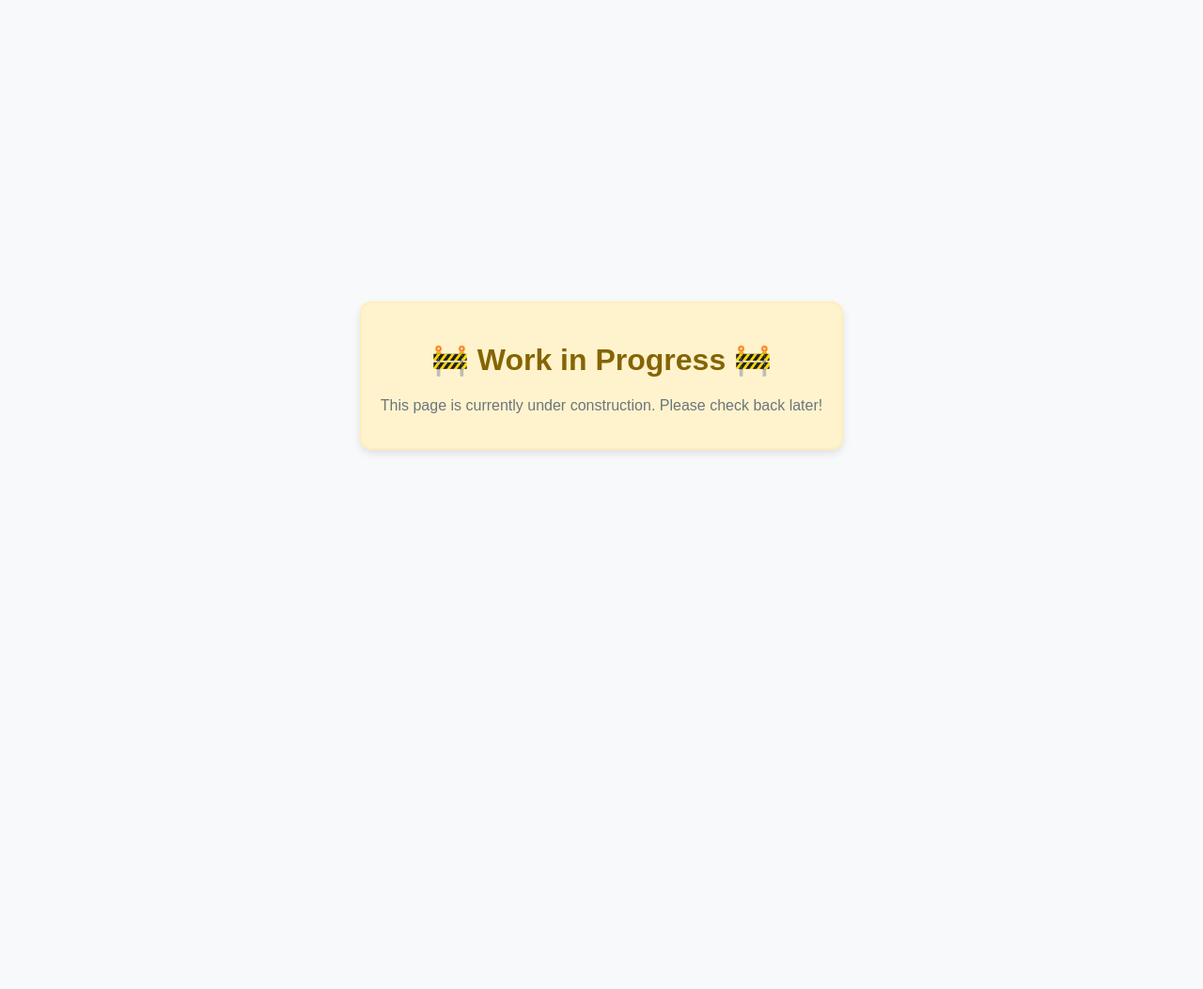
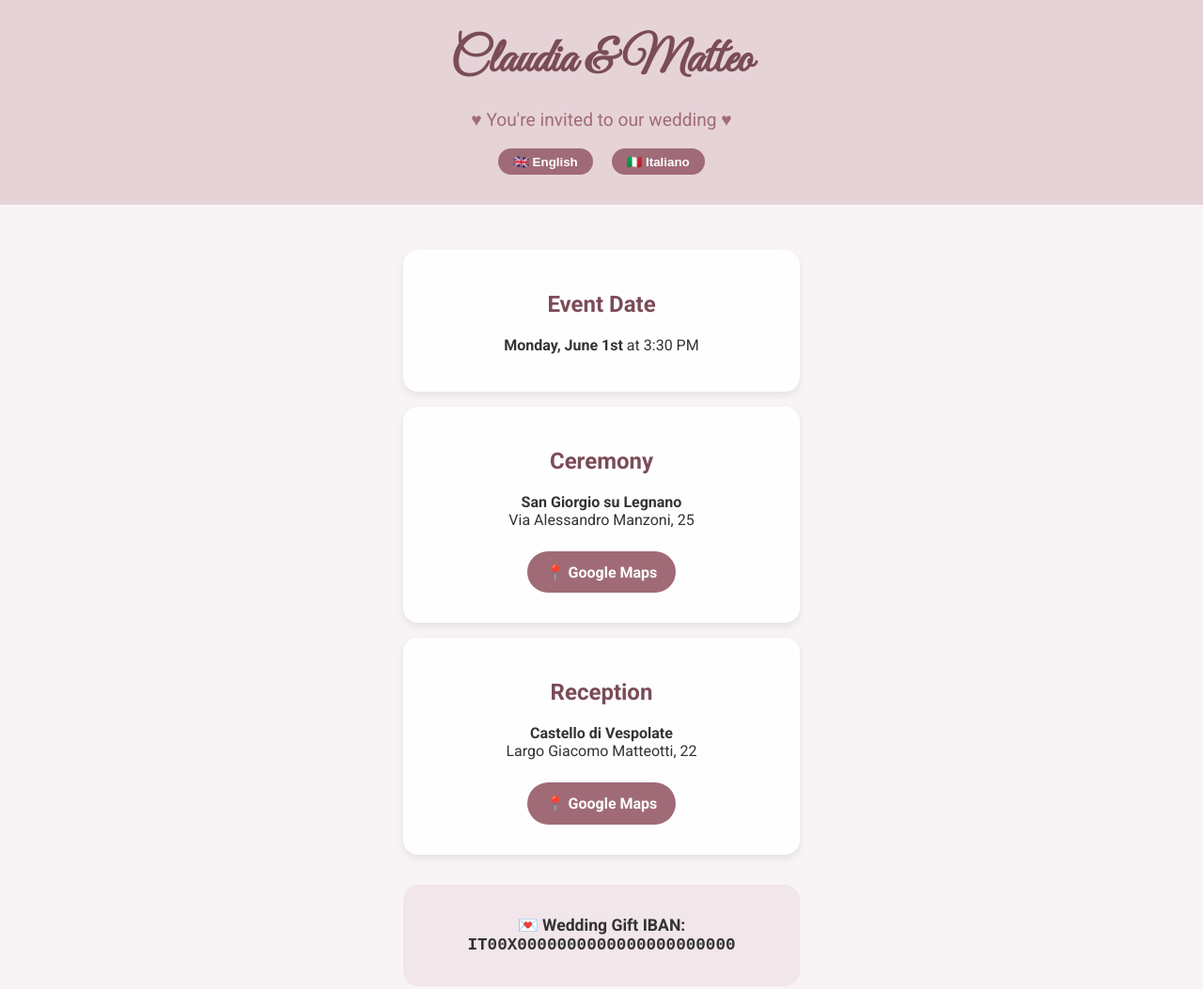
Before and after one commit to Matteo-Negro/claudia-matteo-2026, a plain HTML site: page index.html in a window 1280 px wide. Shown: the top 1053 px of the page at 94% size. Before the commit the page ends 800 px from the top, so only its background shows below. Drawn offline with Linux system fonts and the light colour scheme.

Commit message:
Version 0

```diff
--- a/index.html
+++ b/index.html
@@ -3,37 +3,80 @@
 <head>
   <meta charset="UTF-8">
   <meta name="viewport" content="width=device-width, initial-scale=1.0">
-  <title>Work in Progress</title>
-  <style>
-    body {
-      font-family: Arial, sans-serif;
-      background-color: #f8f9fa;
-      display: flex;
-      justify-content: center;
-      align-items: center;
-      height: 100vh;
-      margin: 0;
-    }
-    .message {
-      text-align: center;
-      padding: 20px;
-      background: #fff3cd;
-      border: 2px solid #ffeeba;
-      border-radius: 12px;
-      box-shadow: 0 4px 8px rgba(0,0,0,0.1);
-    }
-    h1 {
-      color: #856404;
-    }
-    p {
-      color: #6c757d;
-    }
-  </style>
+  <title>Claudia & Matteo - Wedding</title>
+  <link rel="preconnect" href="https://fonts.googleapis.com">
+  <link rel="preconnect" href="https://fonts.gstatic.com" crossorigin>
+  <link href="https://fonts.googleapis.com/css2?family=Great+Vibes&family=Roboto:wght@300;400;700&display=swap" rel="stylesheet">
+  <link rel="stylesheet" href="style.css">
 </head>
 <body>
-  <div class="message">
-    <h1>🚧 Work in Progress 🚧</h1>
-    <p>This page is currently under construction. Please check back later!</p>
+
+<header>
+  <h1>Claudia & Matteo</h1>
+  <p class="hearts lang en">♥ You're invited to our wedding ♥</p>
+  <p class="hearts lang it">♥ Siete invitati al nostro matrimonio ♥</p>
+
+  <!-- Language switch -->
+  <div class="lang-switch">
+    <button onclick="setLang('en')">🇬🇧 English</button>
+    <button onclick="setLang('it')">🇮🇹 Italiano</button>
   </div>
+</header>
+
+<section class="section">
+  <div class="info-card">
+    <h2 class="lang en">Event Date</h2>
+    <h2 class="lang it">Data</h2>
+    <p class="lang en"><strong>Monday, June 1st</strong> at 3:30 PM</p>
+    <p class="lang it"><strong>Lunedì 1 Giugno</strong> alle ore 15:30</p>
+  </div>
+
+  <div class="info-card">
+    <h2 class="lang en">Ceremony</h2>
+    <h2 class="lang it">Cerimonia</h2>
+    <p class="lang en"><strong>San Giorgio su Legnano</strong><br>Via Alessandro Manzoni, 25</p>
+    <p class="lang it"><strong>San Giorgio su Legnano</strong><br>Via Alessandro Manzoni, 25</p>
+    <a class="button" href="https://maps.google.com/?q=Via+Alessandro+Manzoni+25,+San+Giorgio+su+Legnano" target="_blank">📍 Google Maps</a>
+  </div>
+
+  <div class="info-card">
+    <h2 class="lang en">Reception</h2>
+    <h2 class="lang it">Ricevimento</h2>
+    <p class="lang en"><strong>Castello di Vespolate</strong><br>Largo Giacomo Matteotti, 22</p>
+    <p class="lang it"><strong>Castello di Vespolate</strong><br>Largo Giacomo Matteotti, 22</p>
+    <a class="button" href="https://maps.google.com/?q=Largo+Giacomo+Matteotti+22,+Vespolate" target="_blank">📍 Google Maps</a>
+  </div>
+
+  <div class="iban">
+    <p class="lang en">💌 Wedding Gift IBAN:<br><code>IT00X0000000000000000000000</code></p>
+    <p class="lang it">💌 IBAN Lista Nozze:<br><code>IT00X0000000000000000000000</code></p>
+  </div>
+</section>
+
+<section class="section">
+  <h2 class="lang en">Our Journey</h2>
+  <h2 class="lang it">La Nostra Storia</h2>
+  <div class="gallery">
+    <img src="assets/img-01.jpeg" alt="Photo 1">
+    <img src="assets/img-02.jpeg" alt="Photo 2">
+    <img src="assets/img-03.jpeg" alt="Photo 3">
+  </div>
+</section>
+
+<footer>
+  <p class="lang en">With love, Claudia & Matteo ❤️</p>
+  <p class="lang it">Con affetto, Claudia & Matteo ❤️</p>
+</footer>
+
+<script>
+function setLang(lang) {
+  document.querySelectorAll('.lang').forEach(el => {
+    el.style.display = el.classList.contains(lang) ? '' : 'none';
+  });
+}
+// default: English
+setLang('en');
+</script>
+
 </body>
 </html>
--- /dev/null
+++ b/style.css
@@ -0,0 +1,108 @@
+body {
+    margin: 0;
+    font-family: 'Roboto', sans-serif;
+    background-color: #f8f4f5;
+    color: #333;
+    text-align: center;
+  }
+
+  header {
+    background-color: rgba(229, 208, 213, 0.9);
+    padding: 2rem;
+  }
+
+  header h1 {
+    font-family: 'Great Vibes', cursive;
+    font-size: 3.2rem;
+    margin: 0;
+    color: #7a4c58;
+  }
+
+  .hearts {
+    font-size: 1.2rem;
+    color: #a06b77;
+  }
+
+  /* language switch buttons */
+  .lang-switch {
+    margin-top: 1rem;
+  }
+  .lang-switch button {
+    margin: 0 0.5rem;
+    padding: 0.4rem 1rem;
+    border: none;
+    border-radius: 1rem;
+    background: #a06b77;
+    color: white;
+    font-weight: bold;
+    cursor: pointer;
+  }
+  .lang-switch button:hover {
+    background: #7a4c58;
+  }
+
+  /* main section, limited to 1/3 width */
+  .section {
+    width: 33%;
+    min-width: 320px;
+    margin: 0 auto;
+    padding: 2rem 1rem;
+  }
+
+  .info-card {
+    background: rgba(255, 255, 255, 0.95);
+    margin: 1rem auto;
+    padding: 1.5rem;
+    border-radius: 1rem;
+    box-shadow: 0 4px 8px rgba(0,0,0,0.08);
+  }
+
+  h2 {
+    color: #7a4c58;
+  }
+
+  a.button {
+    display: inline-block;
+    margin: 0.5rem 0;
+    padding: 0.8rem 1.2rem;
+    border-radius: 2rem;
+    background: #a06b77;
+    color: white;
+    text-decoration: none;
+    font-weight: bold;
+    transition: background 0.3s;
+  }
+  a.button:hover {
+    background: #7a4c58;
+  }
+
+  .iban {
+    margin-top: 2rem;
+    padding: 1rem;
+    background: #f1e6e9;
+    border-radius: 1rem;
+    font-size: 1.1rem;
+    font-weight: bold;
+  }
+
+  .gallery {
+    display: grid;
+    grid-template-columns: 1fr;
+    gap: 1rem;
+    margin-top: 2rem;
+  }
+
+  .gallery img {
+    width: 100%;
+    border-radius: 1rem;
+    box-shadow: 0 2px 6px rgba(0,0,0,0.1);
+    object-fit: cover;
+  }
+
+  footer {
+    margin-top: 2rem;
+    padding: 1rem;
+    font-size: 0.9rem;
+    color: #555;
+    background-color: rgba(229, 208, 213, 0.8);
+  }
```
Also changed, not shown: assets/img-01.jpeg (added), assets/img-02.jpeg (added), assets/img-03.jpeg (added).
